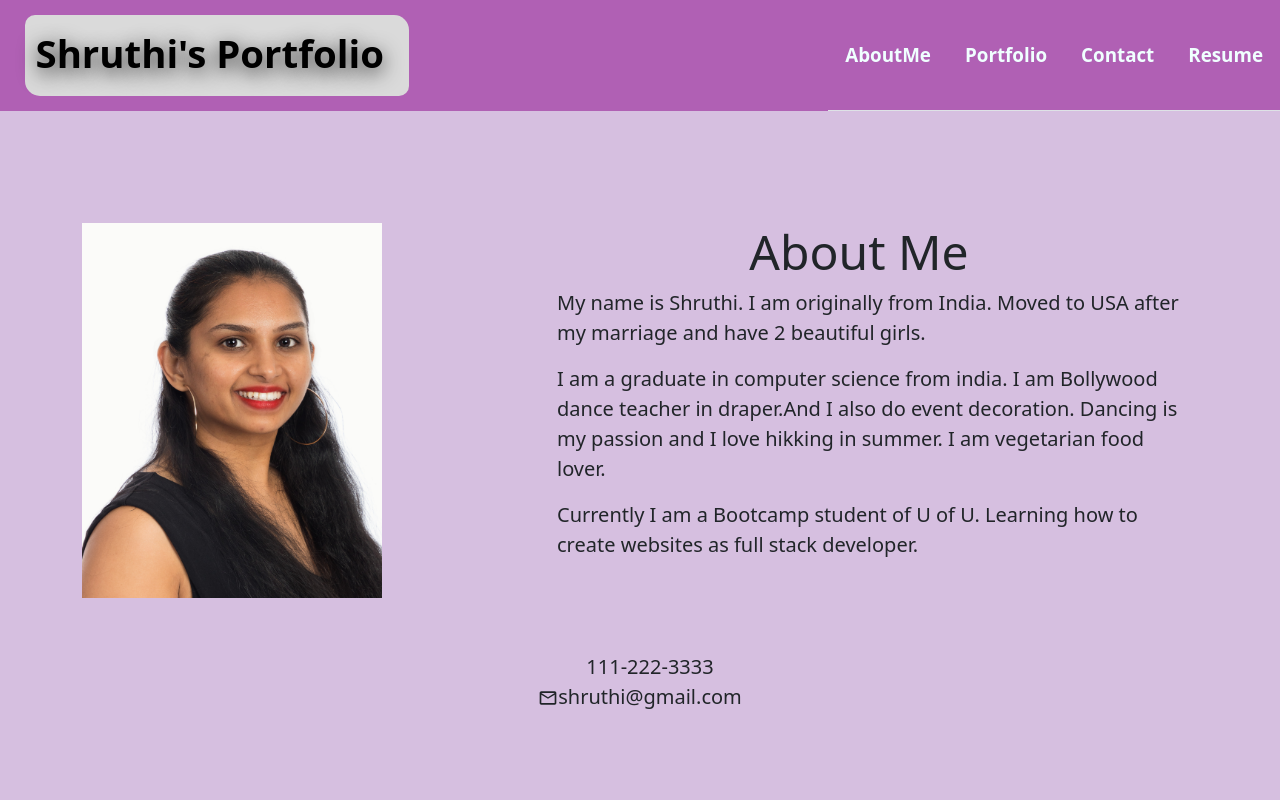
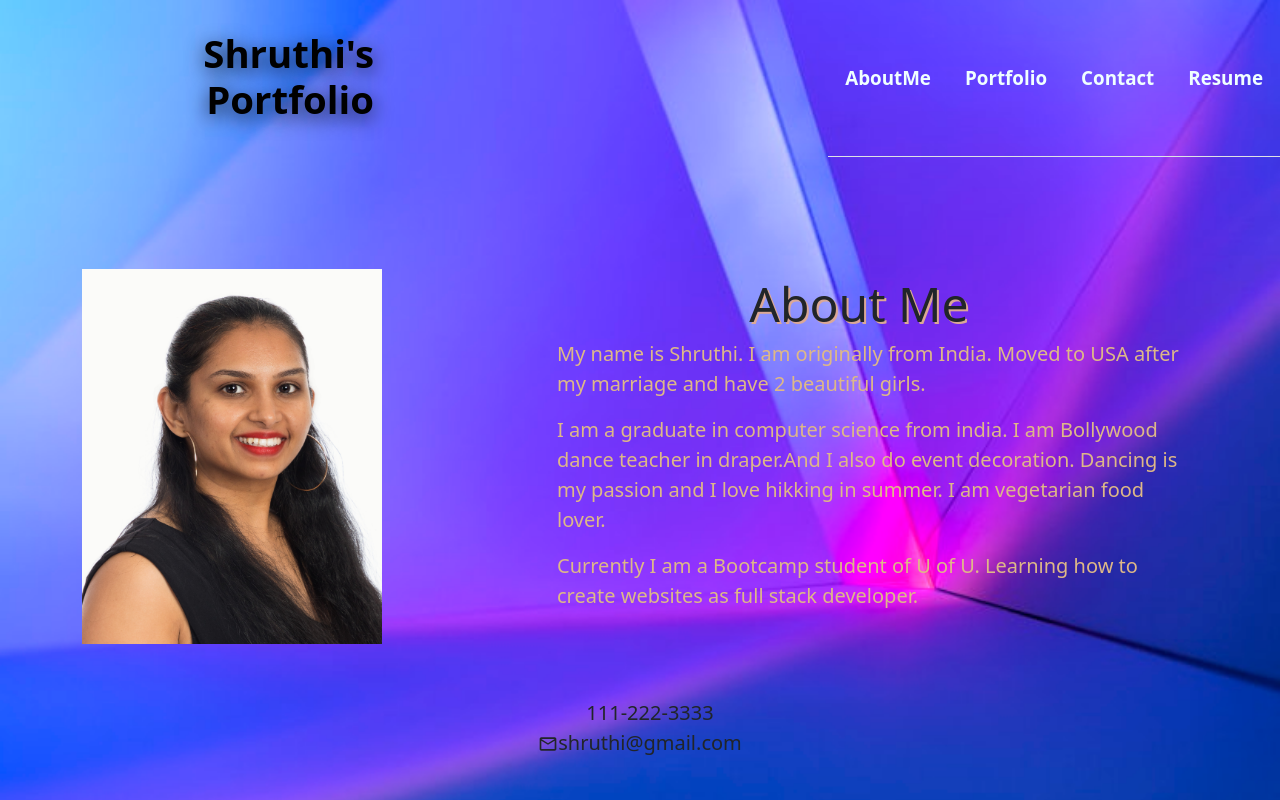
Before and after one commit to shruthisalimath/Shruthi-Portfolio-React, a React (Create React App) app: page / in a window 1280 px wide. Built offline with nearby package versions, Linux system fonts and the light colour scheme; some icons are missing.

Commit message:
added background image

```diff
--- a/src/components/pages/Resume.js
+++ b/src/components/pages/Resume.js
@@ -2,12 +2,12 @@ import React from 'react';
 import resumeDoc from '../../assets/images/Resume-Shruthi.pdf';
 
 const Resume = () => (
-    <div>
+    <div className="resumeContainer">
         <h2>Resume</h2>
         <div>
             <p>Download My <a href={resumeDoc} download="resume"> Resume </a></p>
         </div>
-        <div>Front-End Proficiencies:</div>
+        <div className="resumeHead">Front-End Proficiencies:</div>
         <ul className="resume">
             <li>HTML</li>
             <li>CSS</li>
@@ -17,14 +17,14 @@ const Resume = () => (
             <li>React</li>
             <li>Bootstrap</li>
         </ul>
-        <div>Back-End proficiencies: </div>
+        <div className="resumeHead">Back-End proficiencies: </div>
         <ul className="resume">
             <li>Nodejs</li>
             <li>Expressjs</li>
             <li>MySql, Sequelize</li>
             <li>MongoDB, Mongoose</li>
         </ul>
-        <div>Full-Stack proficiencies: </div>
+        <div className="resumeHead">Full-Stack proficiencies: </div>
         <ul className="resume">
             <li>MVC</li>
             <li>PWA</li>
--- a/src/index.css
+++ b/src/index.css
@@ -12,16 +12,20 @@
 }
 
 
-body {
 
-  background-color: var(--tertiary-color);
+
+ body {
+  background: url('./assets/images/portfolio-backgroungImage.jpeg')no-repeat center fixed;
+  background-size: cover;
+  height: 100vh;
+  width: 100%;
   margin: 0px;
 }
 
 /* Header */
 
 header {
-  background-color: var(--secondary-color);
+
   display: flex;
   flex-wrap: wrap;
   width: 100%;
@@ -33,11 +37,10 @@ header h1 {
   font-size: 3vw;
   color: var(--border-color);
   text-shadow: 0 5px 20px rgba(0, 0 , 0, 0.8);
-  background-color: var(--primary-color) ;
   width: 30%;
   margin: 15px 10px 15px 25px;
   text-align: right;
-  padding: 15px 25px 20px 10px;
+  padding: 15px 35px 20px 10px;
   border-radius: 10px 15px;
 }
 
@@ -79,6 +82,7 @@ header h1 {
 }
 .AboutMeContent {
   font-size: 20px;
+  color:burlywood;
 }
 /* .flex-row {
   display: flex;
@@ -88,6 +92,10 @@ header h1 {
 } */
 h2 {
   font-size: 3rem;
+  text-shadow: 2px 2px rgb(219, 168, 150);
+  font-weight: 500;
+  margin: 5px 0;
+  line-height: 1.25;
 }
  .contactForm {
   padding-left: 40%;
@@ -106,7 +114,15 @@ form {
 
 }
 
-
+.resumeContainer {
+  padding-left: 50px;
+}
+.resume {
+ font-size: 15px;
+}
+.resumeHead{
+  font-size: 25px;
+}
 
 .footerLink {
   position: relative;
```
Also changed, not shown: src/components/Header.js (+0 -12 lines), src/assets/images/portfolio-backgroungImage.jpeg (added).
